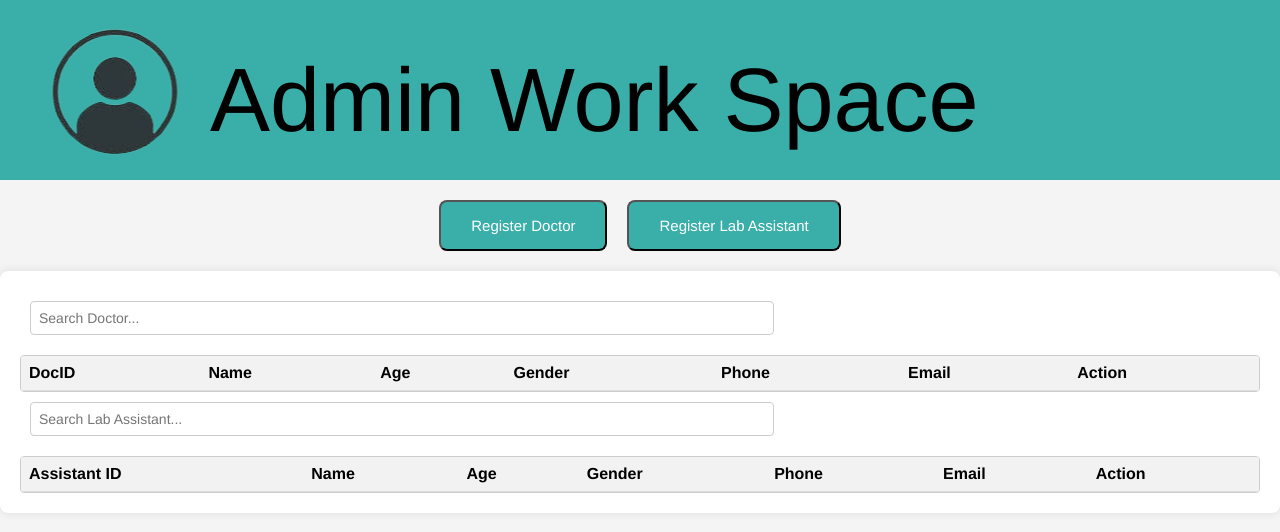
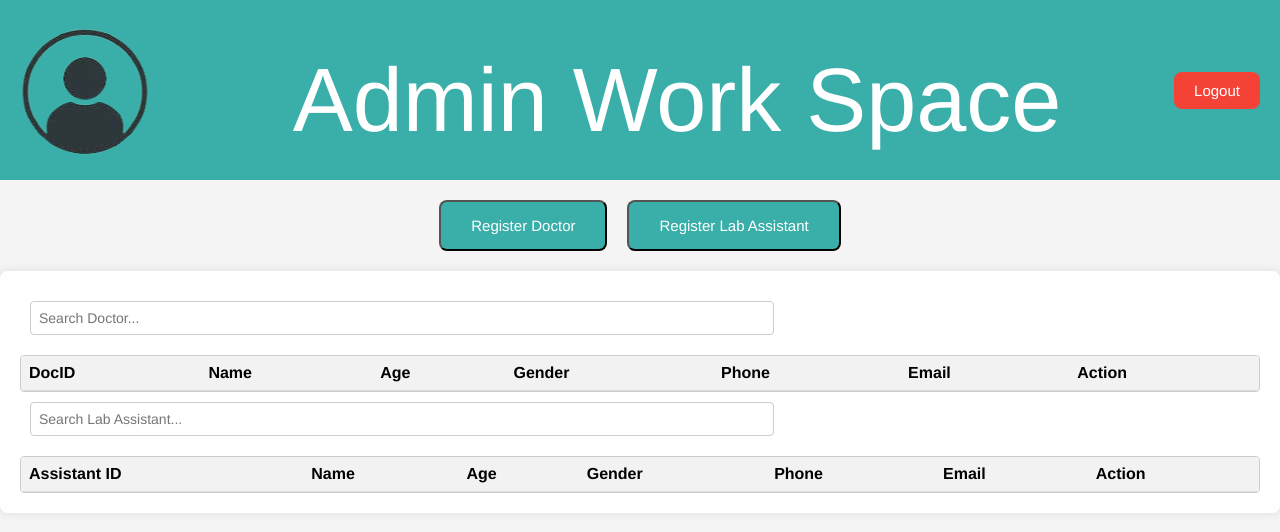
Before and after one commit to toastsandwich/LCP, a plain HTML site: page frontend/static/admin/admin_home.html in a window 1280 px wide. Drawn offline with Linux system fonts and the light colour scheme; no server answers; files whose address does not match are found by name.

Commit message:
logout button

```diff
--- a/frontend/static/admin/admin_home.html
+++ b/frontend/static/admin/admin_home.html
@@ -28,8 +28,10 @@
         .heading {
             display: flex;
             align-items: center;
+            justify-content: space-between;
             height: 180px;
             background-color: #3AAFA9;
+            padding: 0 20px;
         }
 
         .picture {
@@ -39,17 +41,32 @@
             border-radius: 50%;
             background-color: transparent;
             background-position: center;
-            margin-left: 50px;
-        }
-
-        .options {
-            text-align: center;
-            margin-top: 20px;
         }
 
         .head {
             font-size: 90px;
             margin-left: 30px;
+            margin-top: 20px;
+            color: white;
+        }
+
+        .logout-button {
+            padding: 10px 20px;
+            font-size: 15px;
+            background-color: #f44336;
+            color: white;
+            border: none;
+            border-radius: 8px;
+            cursor: pointer;
+            transition: background-color 0.3s ease;
+        }
+
+        .logout-button:hover {
+            background-color: #d32f2f;
+        }
+
+        .options {
+            text-align: center;
             margin-top: 20px;
         }
 
@@ -103,18 +120,6 @@
             text-align: center;
             margin-bottom: 20px;
             color: #333;
-        }
-
-        .head {
-            background-color: #3AAFA9;
-            height: 150px;
-            align-items: center;
-            display: flex;
-        }
-
-        h1,
-        head {
-            margin-left: 40%;
         }
 
         #searchBar,
@@ -176,6 +181,9 @@
             <div class="picture"></div>
             <div class="head">
                 <p>Admin Work Space</p>
+            </div>
+            <div class="logout">
+                <button class="logout-button" onclick="logout()">Logout</button>
             </div>
         </div>
     </header>
@@ -247,7 +255,7 @@
         function searchTable(searchQuery, table) {
             const rows = table.getElementsByTagName('tr');
 
-            for (let i = 0; i < rows.length; i++) {
+            for (let i = 1; i < rows.length; i++) {
                 const row = rows[i];
                 const cells = row.getElementsByTagName('td');
                 let found = false;
```
